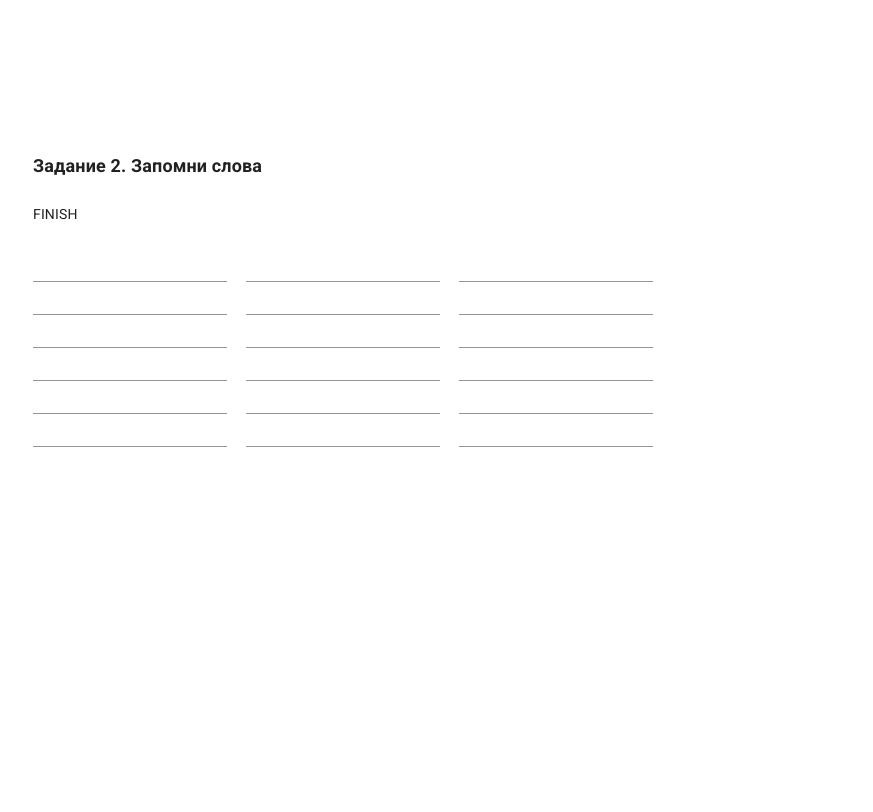
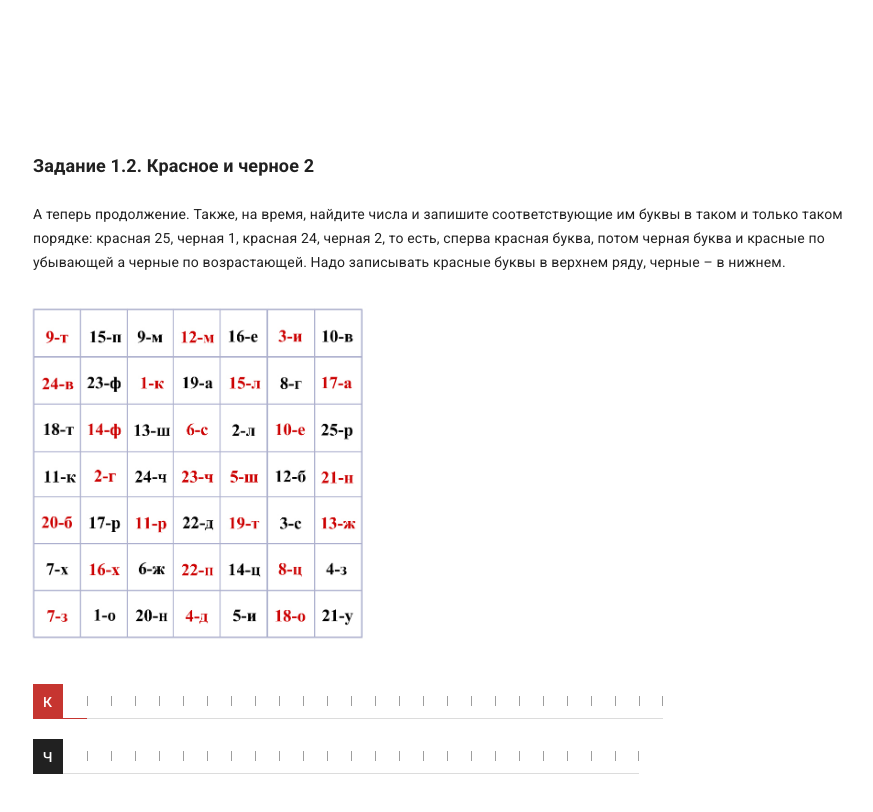
Before and after one commit to avtoriscenaria/archive-tasks, a React (Create React App) app: page / in a window 1280 px wide. Shown: the top 812 px of the page, without its empty margins (147-1020 px from the left). Built offline with nearby package versions, Linux system fonts and the light colour scheme.

Commit message:
fix finished Task1

```diff
--- a/src/Container/Container.js
+++ b/src/Container/Container.js
@@ -108,8 +108,8 @@ export default class Container extends Component{
                 {/*              crumbs={crumbs} onChangeDate={this.onChangeDate}*/}
                 {/*              onChangeCrumbs={this.onChangeCrumbs}*/}
                 {/*/>*/}
-                <Task2 result={result} onChange={this.onChange}
-                       finished={true} fResults={<div>FINISH</div>} timeOut={true}/>
+                <Task1_2 result={result} onChange={this.onChange}
+                       finished={false} fResults={<div>FINISH</div>} timeOut={true}/>
             </div>
         )
     }
--- a/src/Task1/Task1_1/Task1_1.js
+++ b/src/Task1/Task1_1/Task1_1.js
@@ -91,9 +91,12 @@ export default class  Task1_1 extends Component{
                         finished ? fResults : translations.task1_1_description
                     }
                 </div>
-                <div className='task_image'>
-                    <img alt='' src={table}/>
-                </div>
+                {
+                    finished ? null :
+                        <div className='task_image'>
+                            <img alt='' src={table}/>
+                        </div>
+                }
                 <div className='answers_fields'>
                     <LetterInputs label={black} size={24} color={'black'} onChange={(v, i) => this.onChange(v, i, 'black')}
                                   onDelete={i => this.onDelete(i, 'black')}
--- a/src/Task1/Task1_2/Task1_2.js
+++ b/src/Task1/Task1_2/Task1_2.js
@@ -96,9 +96,12 @@ export default class  Task1_2 extends Component{
                         finished ? fResults : translations.task1_2_description
                     }
                 </div>
-                <div className='task_image'>
-                    <img alt='' src={table}/>
-                </div>
+                {
+                    finished ? null :
+                    <div className='task_image'>
+                        <img alt='' src={table}/>
+                    </div>
+                }
                 <div className='answers_fields'>
                     <LetterInputs label={red} size={25} color={'red'} onChange={(v, i) => this.onChange(v, i, 'red')}
                                   onDelete={i => this.onDelete(i, 'red')}
```
